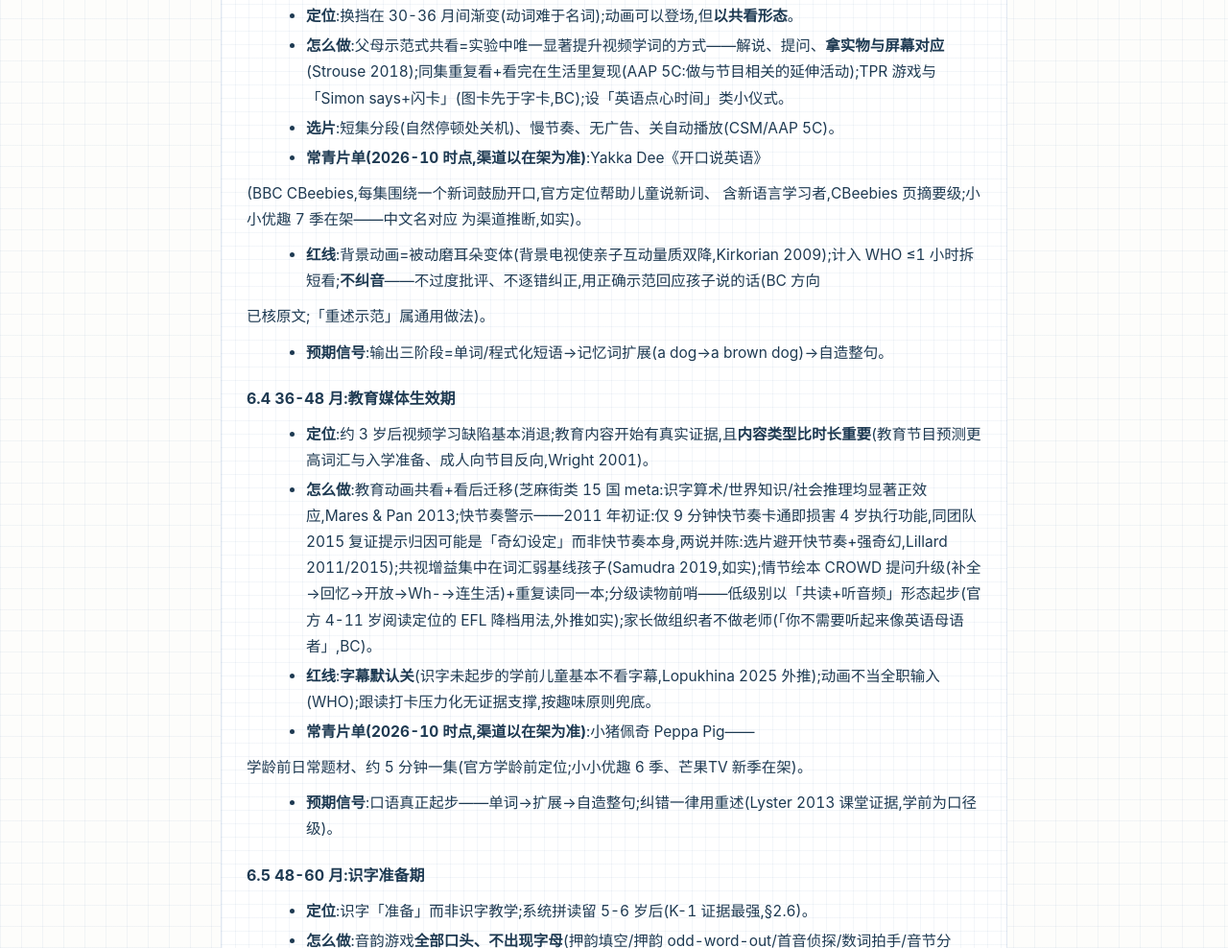
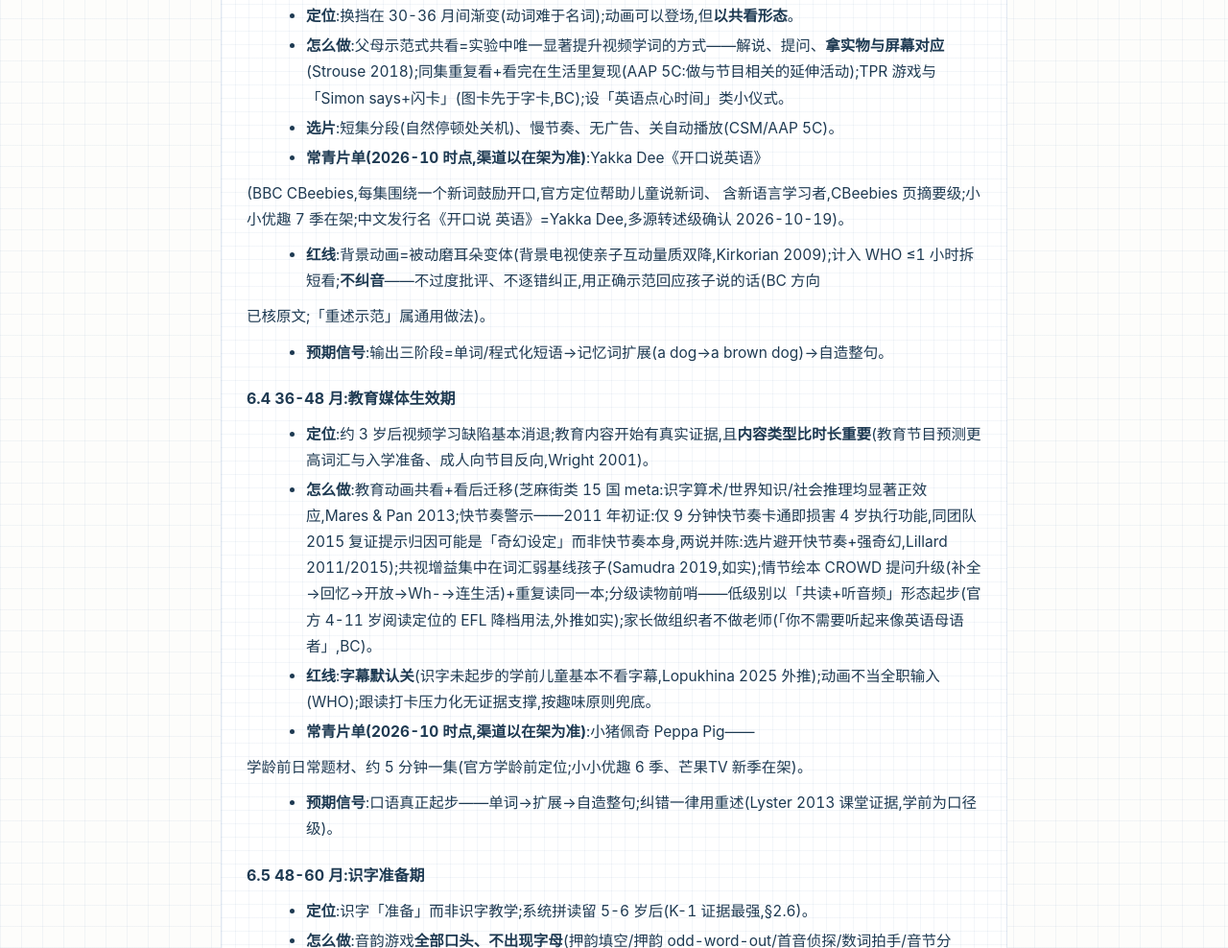
Before and after one commit to Ethanzyc/parent-guide-site, a plain HTML site: page site/english.html in a window 1280 px wide. Shown: the part 8979-9967 px from the top of the page at 96% size. Drawn offline with Linux system fonts and the light colour scheme.

Commit message:
site: sync landing page + knowledge site from dev repo @ f99d4df

```diff
--- a/site/english.html
+++ b/site/english.html
@@ -208,7 +208,7 @@
 <ul><li><b>红线</b>:闪卡轰炸违背共同注意机制;点读笔不当主力(非应答性媒介,推断级);混说不是问题(§1)。</li><li><b>预期信号</b>:理解约为输出的 5 倍是常态(GOSH)——看听懂(一步指令/指认),不看说不说。</li></ul>
 <h3>6.3 24-36 月:应答式媒体过渡期</h3>
 <ul><li><b>定位</b>:换挡在 30-36 月间渐变(动词难于名词);动画可以登场,但<b>以共看形态</b>。</li><li><b>怎么做</b>:父母示范式共看=实验中唯一显著提升视频学词的方式——解说、提问、<b>拿实物与屏幕对应</b>(Strouse 2018);同集重复看+看完在生活里复现(AAP 5C:做与节目相关的延伸活动);TPR 游戏与「Simon says+闪卡」(图卡先于字卡,BC);设「英语点心时间」类小仪式。</li><li><b>选片</b>:短集分段(自然停顿处关机)、慢节奏、无广告、关自动播放(CSM/AAP 5C)。</li><li><b>常青片单(2026-10 时点,渠道以在架为准)</b>:Yakka Dee《开口说英语》</li></ul>
-<p>(BBC CBeebies,每集围绕一个新词鼓励开口,官方定位帮助儿童说新词、 含新语言学习者,CBeebies 页摘要级;小小优趣 7 季在架——中文名对应 为渠道推断,如实)。</p>
+<p>(BBC CBeebies,每集围绕一个新词鼓励开口,官方定位帮助儿童说新词、 含新语言学习者,CBeebies 页摘要级;小小优趣 7 季在架;中文发行名《开口说 英语》=Yakka Dee,多源转述级确认 2026-10-19)。</p>
 <ul><li><b>红线</b>:背景动画=被动磨耳朵变体(背景电视使亲子互动量质双降,Kirkorian 2009);计入 WHO ≤1 小时拆短看;<b>不纠音</b>——不过度批评、不逐错纠正,用正确示范回应孩子说的话(BC 方向</li></ul>
 <p>已核原文;「重述示范」属通用做法)。</p>
 <ul><li><b>预期信号</b>:输出三阶段=单词/程式化短语→记忆词扩展(a dog→a brown dog)→自造整句。</li></ul>
```
